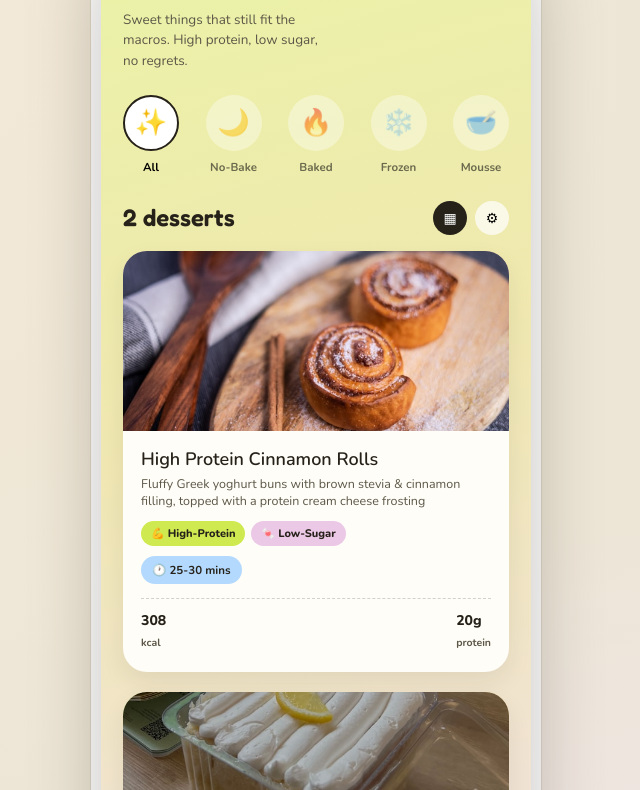
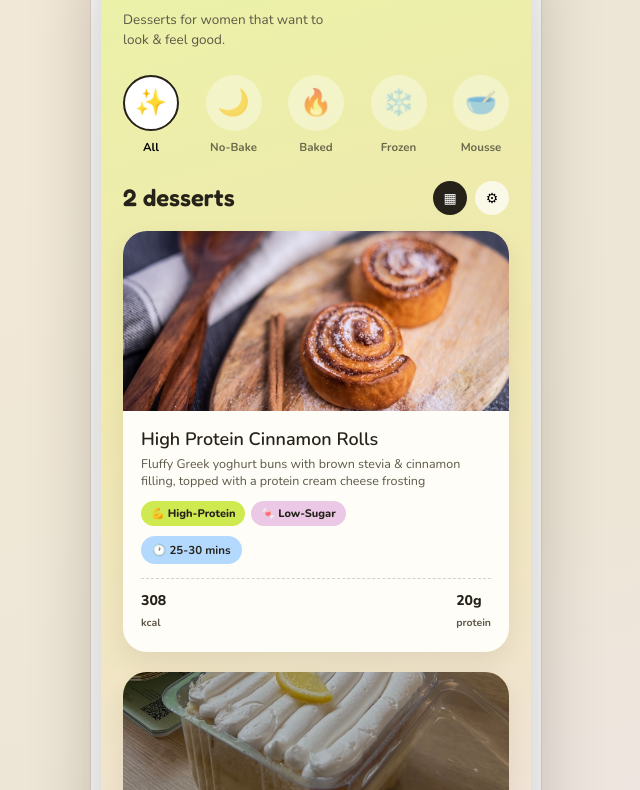
Before and after one commit to wiktoria-n/wicky-eats, a plain HTML site: page index.html in a window 1280 px wide. Shown: the part 116-906 px from the top of the page, without its empty margins (324-964 px from the left). Drawn offline with nearby package versions, Linux system fonts and the light colour scheme.

Commit message:
Update app tagline
Co-Authored-By: Claude Sonnet 4.6 <noreply@anthropic.com>

```diff
--- a/index.html
+++ b/index.html
@@ -368,7 +368,7 @@
       <div class="brand">Wicky <em>Eats</em></div>
       <button class="icon-btn">🔖</button>
     </div>
-    <p class="tagline">Sweet things that still fit the macros. High protein, low sugar, no regrets.</p>
+    <p class="tagline">Desserts for women that want to look & feel good.</p>
 
     <div class="cat-row" id="catRow"></div>
 
```
